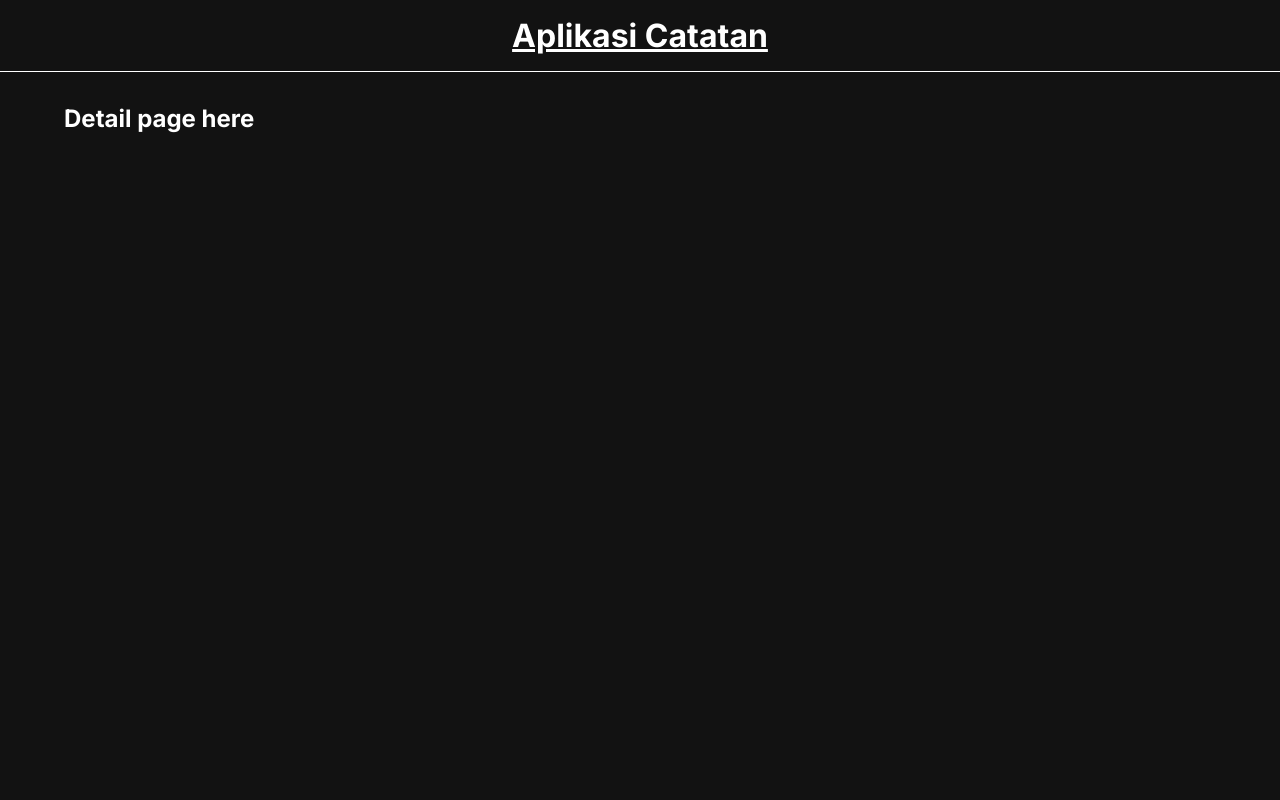
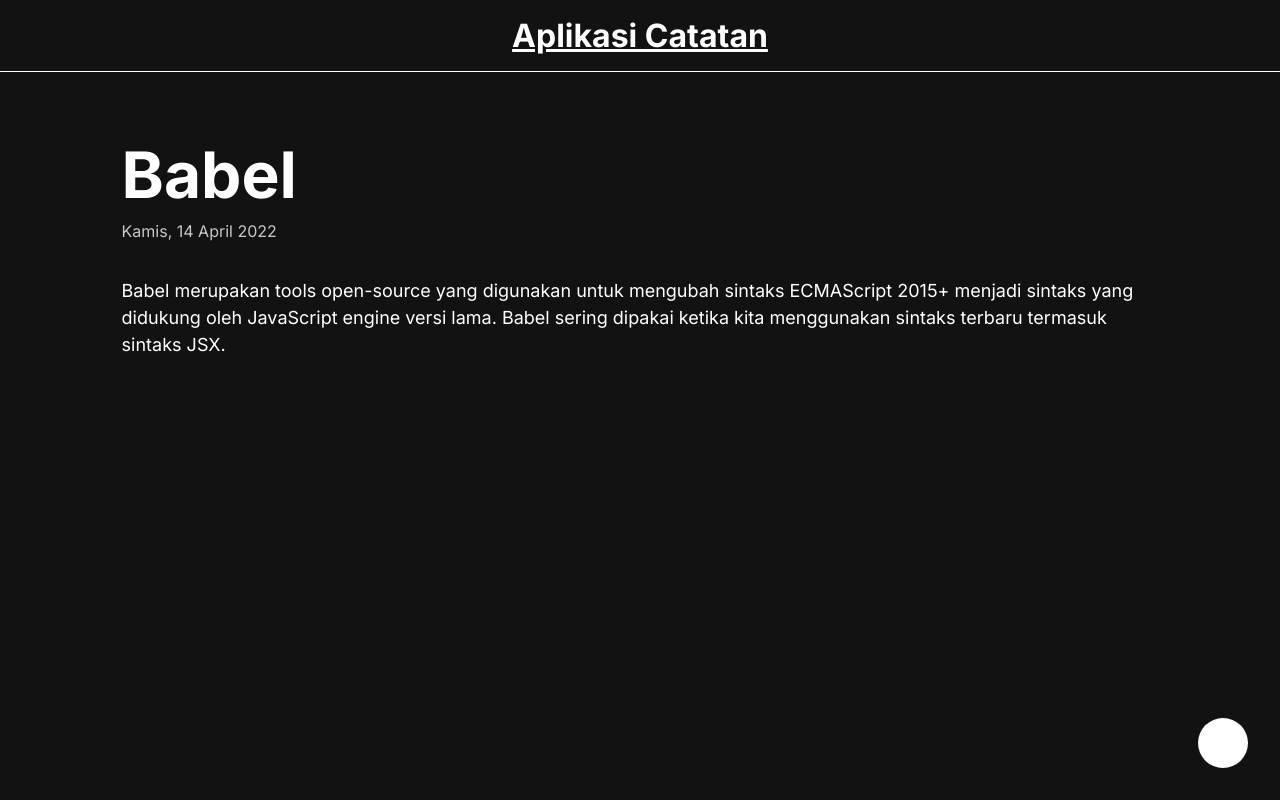
Before and after one commit to golchafun/dicoding-note-app-route, a React (Vite) app: page /notes/notes-1 in a window 1280 px wide. Built offline with nearby package versions, Linux system fonts and the light colour scheme.

Commit message:
menampilkan detail page

```diff
--- a/src/pages/DetailPage.jsx
+++ b/src/pages/DetailPage.jsx
@@ -1,9 +1,28 @@
 import React from "react";
+import { useParams } from "react-router-dom";
+import { getNote } from "../utils/local-data";
+import { showFormattedDate } from "../utils";
 
-function DetailPage(){
-    return(
-        <section>
-            <h2>Detail page here</h2>
+function DetailPage() {
+    const { id } = useParams();
+    const note = getNote(id);
+
+    if (!note) {
+        return (
+            <section>
+                <h2>404</h2>
+                <p>Page not found</p>
+            </section>
+        );
+    }
+    return (
+        <section className="detail-page">
+            <h3 className="detail-page__title">{note.title}</h3>
+            <p className="detail-page__createdAt">{showFormattedDate(note.createdAt)}</p>
+            <div className="detail-page__body">{note.body}</div>
+            <div className="detail-page__action">
+                <button className="action" type="button" title="Hapus"></button>
+            </div>
         </section>
     );
 }
```
